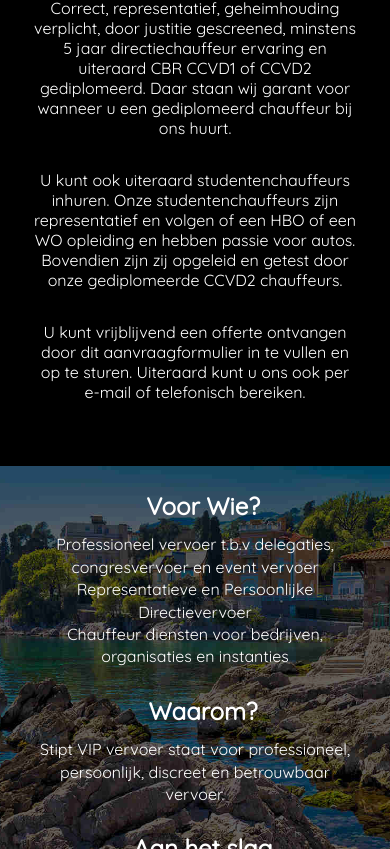
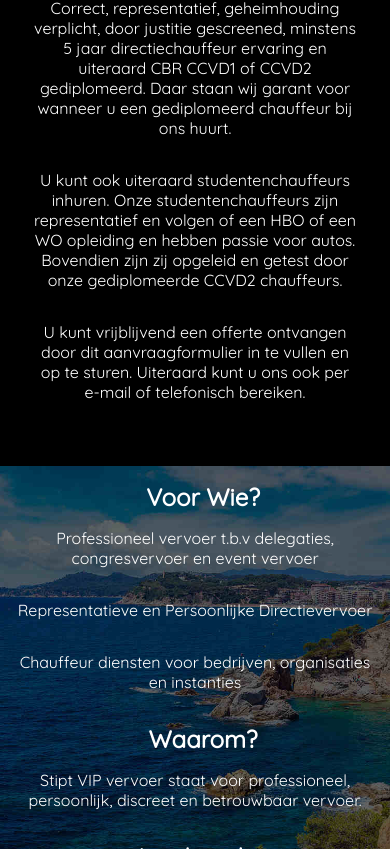
Before and after one commit to Nick-Yazdani/stipt-vervoer, a React app: page /vip-diensten in a window 390 px wide. Shown: the part 1151-2000 px from the top of the page. Built offline with nearby package versions, Linux system fonts and the light colour scheme.

Commit message:
huge optimisation changes

```diff
--- /dev/null
+++ b/src/components/end-content-component/end-content.component.jsx
@@ -0,0 +1,38 @@
+import React from 'react';
+import { Link } from 'react-router-dom';
+import './end-content.component.styles.css';
+
+const EndContent = ({ backgroundImage, voor, waarom }) => {
+    return (
+        <div className="end-secondary" style={{ background: `url(${backgroundImage}) no-repeat center center/cover` }}>
+            <div className="end-overlay">
+                <div className="center-end">
+                <div className="end-s1">
+                    <h5>Voor Wie?</h5>
+                    <ul>
+                        {voor.map(item => {
+                            return <li key={item.slice(0, 10)}>{item}</li>
+                        })}
+                    </ul>
+                </div>
+                <div className="end-s1">
+                    <h5>Waarom?</h5>
+                    <ul>
+                    {waarom.map(item => {
+                            return <li key={item.slice(0, 10)}>{item}</li>
+                        })}
+                    </ul>
+                </div>
+                <div className="end-s1">
+                    <h5>Aan het slag</h5>
+                    <ul>
+                        <li>Stuur uw wensen via email naar <a href="mailto:info@stiptvervoer.nl">info@stiptvervoer.nl</a> of gebruik het aanvraagformulier <Link style={{ color: "white" }} to="/contact">here</Link></li>
+                    </ul>
+                </div>
+            </div>
+            </div>
+        </div>
+    );
+}
+
+export default EndContent;
--- /dev/null
+++ b/src/components/end-content-component/end-content.component.styles.css
@@ -0,0 +1,51 @@
+.end-overlay {
+    z-index: 1;
+    height: 100%;
+    background-color: rgba(0, 0, 0, 0.6);
+    width: 100%;
+    color: white;
+    font-family: 'Quicksand', sans-serif;
+    display: flex;
+}
+
+.end-s1 {
+    width: 100%;
+}
+
+.end-s1 h5 {
+    font-size: 1.5rem;
+    padding: 1rem 0 0 1rem;
+}
+
+.end-s1 ul {
+    list-style-type: none;
+    padding: 1rem 0;
+    font-size: 1.3rem;
+}
+
+.end-s1 ul li {
+    padding: 1rem;
+}
+
+.center-end {
+    display: flex;
+    margin: auto;
+    align-content: space-between;
+}
+
+@media only screen and (max-width: 600px) {
+    .end-overlay {
+        height: 100%;
+    }
+    .center-end {
+        display: flex;
+        flex-direction: column;
+        text-align: center;
+    }
+
+    .end-s1 ul {
+        list-style-type: none;
+        padding: 0;
+        font-size: 1rem;
+    }
+}
--- a/src/components/navbar-component/navbar.component.jsx
+++ b/src/components/navbar-component/navbar.component.jsx
@@ -11,8 +11,8 @@ const Navbar = () => {
                 <NavbarItem text="busreizen" path="/busreizen" />
                 <NavbarItem text="touringcar verhuur" path="/touringcar-verhuur" />
                 <NavbarItem text="vip diensten" path="/vip-diensten" />
-                <NavbarItem text="contact" path="/contact" />
-                <NavbarItem text="feedback" path="/feedback" />
+                <NavbarItem text="contact stiptvervoer" path="/contact" />
+                <NavbarItem text="klanten feedback" path="/feedback" />
             </ul>
         </nav>
     );
--- a/src/pages/Touring.jsx
+++ b/src/pages/Touring.jsx
@@ -1,9 +1,11 @@
 import React from 'react';
 import Helmet from 'react-helmet';
-import { Link } from 'react-router-dom';
 
 import MiddleContent from '../components/middle-content/middle-content.component';
+import EndContent from '../components/end-content-component/end-content.component';
 import Overlay from '../components/overlay-component/overlay.component';
+import Background from '../images/Italie_Venetie.jpg'
+
 
 import './Touring.styles.css';
 
@@ -27,35 +29,16 @@ const Touring = ({ title }) => {
                     "U kunt vrijblijvend een offerte ontvangen door dit aanvraagformulier in te vullen en op te sturen. Uiteraard kunt u ons ook per e-mail of telefonisch bereiken."
                 ]}
             />
-            <div className="second-touring">
-                <div className="overlay-touring">
-                    <div className="secondary-content">
-                        <div className="s-1-touring">
-                            <h5>Voor Wie?</h5>
-                            <ul>
-                                <li>Complete dagarrangementen voor bijv. speciale evenementen en bedrijven</li>
-                                <li>Dagtochten en/of meerdaagse reizen voor particulieren, stedentrips voor bijv. scholen of grote groepen</li>
-                                <li>Vervoer op maat binnen Nederland zoals Schipholvervoer en pendeldiensten</li>
-                            </ul>
-                        </div>
-                        <div className="s-1-touring">
-                            <h5>Waarom?</h5>
-                            <ul>
-                                <li>Onze passie is om de wereld samen met onze klanten te ontdekken</li>
-                                <li>Busvervoer wordt verricht in een luxe en comfortabele bus die voldoet aan de Euro 6 Normen (milieuvriendelijk)</li>
-                                <li>Professioneel opgeleide en vriendelijke chauffeurs met ruime ervaring streven naar optimaal comfort en veiligheid voor onze klanten.</li>
-                            </ul>
-                        </div>
-                        <div className="s-1-touring">
-                            <h5>Aan het slag</h5>
-                            <ul>
-                                <li>Stuur uw wensen via email naar <a href="mailto:info@stiptvervoer.nl" style={{color: "white"}}>info@stiptvervoer.nl</a> of gebruik het aanvraagformulier <Link style={{color: "white"}} to="/contact">here</Link></li>
-                            </ul>
-                        </div>
-                    </div>
+            <EndContent backgroundImage={Background}
+                        voor={["Complete dagarrangementen voor bijv. speciale evenementen en bedrijven",
+                        "Dagtochten en/of meerdaagse reizen voor particulieren, stedentrips voor bijv. scholen of grote groepen",
+                        "Vervoer op maat binnen Nederland zoals Schipholvervoer en pendeldiensten"]}
+                        waarom={["Onze passie is om de wereld samen met onze klanten te ontdekken",
+                        "Busvervoer wordt verricht in een luxe en comfortabele bus die voldoet aan de Euro 6 Normen (milieuvriendelijk)"
+                        ,"Professioneel opgeleide en vriendelijke chauffeurs met ruime ervaring streven naar optimaal comfort en veiligheid voor onze klanten."]}
+                        />
+
                 </div>
-            </div>
-        </div>
     );
 }
 
--- a/src/pages/Touring.styles.css
+++ b/src/pages/Touring.styles.css
@@ -3,105 +3,8 @@
     height: 100vh;
 }
 
-.content {
-    background-color: black;
-    color: white;
-    font-family: 'Quicksand', sans-serif;
-}
-
-.second-touring {
-    background: url('../images/Italie_Venetie.jpg') no-repeat center center/cover;
-}
-
-.overlay-touring {
-    z-index: 1;
-    height: 70vh;
-    background-color: rgba(0, 0, 0, 0.6);
-    width: 100%;
-    display: flex;
-    justify-content: center;
-    align-items: center;
-    flex-direction: column;
-    color: white;
-    font-family: 'Quicksand', sans-serif;
-}
-
-.secondary-content {
-    display: flex;
-    justify-content: space-between;
-    width: 100%;
-    padding: 1rem;
-}
-
-
-
-.s-1-touring h5 {
-    font-size: 1.5rem;
-    padding: 1rem 0 0 1rem;
-}
-
-.s-1-touring ul {
-    list-style-type: none;
-    padding: 1rem 0;
-    font-size: 1.3rem;
-}
-
-.s-1-touring ul li {
-    padding: 1rem;
-}
-
 @media only screen and (max-width: 600px) {
-    .secondary-content {
-        display: flex;
-        flex-direction: column;
-        text-align: center;
-    }
-    .s-1-touring h5 {
-        font-size: 1.5rem;
-    }
-    .s-1-touring ul li {
-        font-size: 1rem;
-        padding: 0;
-    }
-
-    .s-1-touring {
-        padding: 1rem;
-    }
-
-    .big-text {
-        text-align: center;
-    }
-
-    .s-1-touring ul li a {
-        text-decoration: none;
-        color: white;
-    }
-    .s-1-touring ul li a:hover {
-        text-decoration: underline;
-    }
-    .overlay-touring {
-        height: 90vh;
-    }
-
     .touring {
         height: 70vh;
     }
-
-    .second-touring {
-        width: 100vw;
-    }
-
-    .secondary-content {
-        width: 100vw;
-        padding: 0;
-    }
 }
-
-@media only screen and (max-width: 340px) {
-    .s-1-touring ul li {
-        font-size: 1rem;
-    }
-    .s-1-touring {
-        padding: 0 1rem;
-    }
-}
--- a/src/pages/Vip.jsx
+++ b/src/pages/Vip.jsx
@@ -1,11 +1,11 @@
 import React from 'react';
 import Helmet from 'react-helmet';
-import { Link } from 'react-router-dom';
+import EndContent from '../components/end-content-component/end-content.component'
+import MiddleContent from '../components/middle-content/middle-content.component';
+import Overlay from '../components/overlay-component/overlay.component';
+import Background from '../images/Lloret-de-Mar-2.jpg'
 
 import './Vip.styles.css';
-
-import MiddleContent from '../components/middle-content/middle-content.component';
-import Overlay from '../components/overlay-component/overlay.component';
 
 const Vip = ({ title }) => {
     return (
@@ -29,33 +29,20 @@ const Vip = ({ title }) => {
                     "U kunt vrijblijvend een offerte ontvangen door dit aanvraagformulier in te vullen en op te sturen. Uiteraard kunt u ons ook per e-mail of telefonisch bereiken."
                 ]}
             />
-            <div className="second">
-                <div className="overlay-vip">
-                    <div className="secondary-content">
-                        <div className="s-1">
-                            <h5>Voor Wie?</h5>
-                            <ul>
-                                <li>Professioneel vervoer t.b.v delegaties, congresvervoer en event vervoer</li>
-                                <li>Representatieve en Persoonlijke Directievervoer</li>
-                                <li>Chauffeur diensten voor bedrijven, organisaties en instanties</li>
-                            </ul>
-                        </div>
-                        <div className="s-1">
-                            <h5>Waarom?</h5>
-                            <ul>
-                                <li>Stipt VIP vervoer staat voor professioneel, persoonlijk, discreet en betrouwbaar vervoer.</li>
-                            </ul>
-                        </div>
-                        <div className="s-1">
-                            <h5>Aan het slag</h5>
-                            <ul>
-                                <li>Stuur uw wensen via email naar <a href="mailto:info@stiptvervoer.nl">info@stiptvervoer.nl</a> of gebruik het aanvraagformulier <Link style={{color: "white"}} to="/contact">here</Link></li>
-                            </ul>
-                        </div>
-                    </div>
-                </div>
+            <EndContent backgroundImage={Background}
+                        voor={
+                            [
+                                "Professioneel vervoer t.b.v delegaties, congresvervoer en event vervoer",
+                                "Representatieve en Persoonlijke Directievervoer",
+                                "Chauffeur diensten voor bedrijven, organisaties en instanties"
+                            ]}
+                        waarom={
+                            [
+                                "Stipt VIP vervoer staat voor professioneel, persoonlijk, discreet en betrouwbaar vervoer."
+                            ]
+                        }
+            />
             </div>
-        </div>
     );
 }
 
--- a/src/pages/Vip.styles.css
+++ b/src/pages/Vip.styles.css
@@ -4,100 +4,8 @@
     background: url('../images/Kroatie_Opatija.jpg') no-repeat center center/cover;
 }
 
-.second {
-    background: url('../images/Kroatie_Opatija.jpg') no-repeat center center/cover;
-}
-
-.overlay-vip {
-    z-index: 1;
-    height: 70vh;
-    background-color: rgba(0, 0, 0, 0.6);
-    width: 100%;
-    display: flex;
-    justify-content: center;
-    align-items: center;
-    flex-direction: column;
-    color: white;
-    font-family: 'Quicksand', sans-serif;
-}
-
-
-.secondary-content {
-    display: flex;
-    justify-content: space-between;
-    width: 100%;
-    padding: 1rem;
-}
-
-.s-1 {
-    font-size: 1rem;
-    line-height: 1.4rem;
-    width: 100%;
-}
-
-.s-1 li a {
-    text-decoration: none;
-    color: white;
-}
-
-.s-1 li a:hover {
-    text-decoration: underline;
-}
-
-.s-1 h5 {
-    font-size: 1.5rem;
-    padding: 1rem 0 0 1rem;
-}
-
-.s-1 ul {
-    list-style-type: none;
-    padding: 1rem 0;
-    font-size: 1.3rem;
-}
-
-.s-1 ul li {
-    padding: 1rem;
-}
-
-
 @media only screen and (max-width: 600px) {
-    .secondary-content {
-        display: flex;
-        flex-direction: column;
-        text-align: center;
-    }
     .vip {
         height: 70vh;
     }
-    .s-1-touring h5 {
-        font-size: 1.5rem;
-    }
-    .s-1-touring ul li {
-        font-size: 1rem;
-    }
-
-    .s-1 {
-        width: 80%;
-    }
-
-    .s-1 ul li {
-        padding: 0;
-        font-size: 1rem;
-    }
-
-    .s-1-touring ul li a {
-        text-decoration: none;
-        color: white;
-    }
-    .s-1-touring ul li a:hover {
-        text-decoration: underline;
-    }
-    .overlay-vip {
-        height: 60vh;
-    }
-    .secondary-content {
-        display: flex;
-        align-items: center;
-        justify-content: center;
-    }
 }
```
